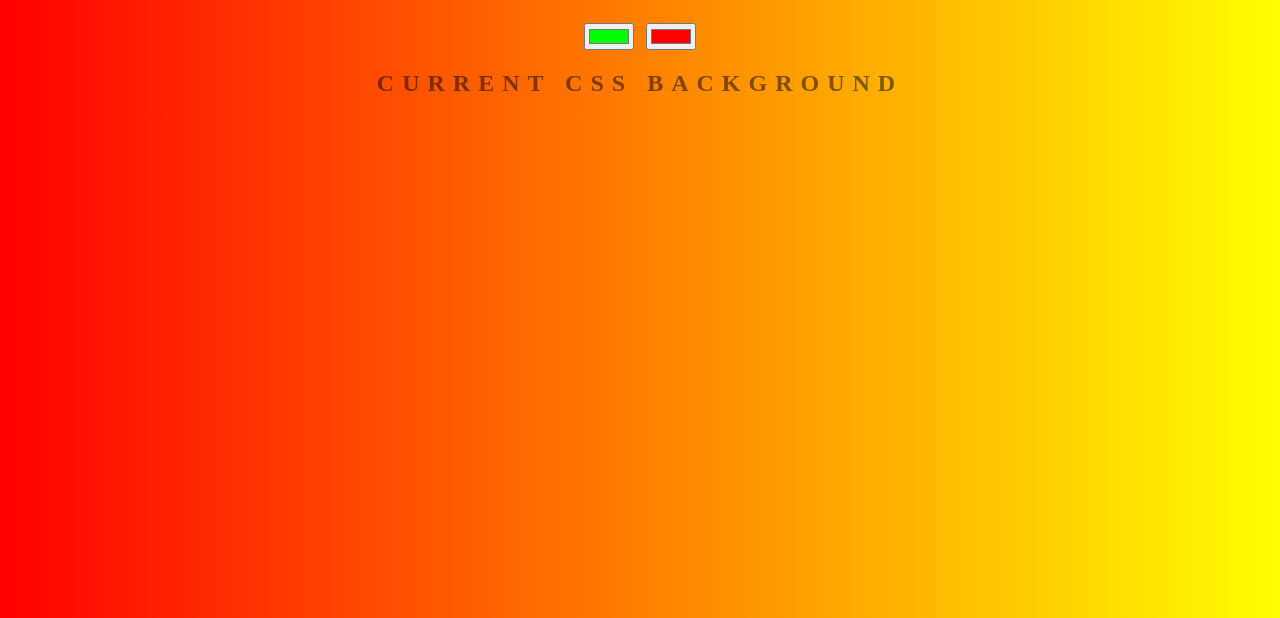
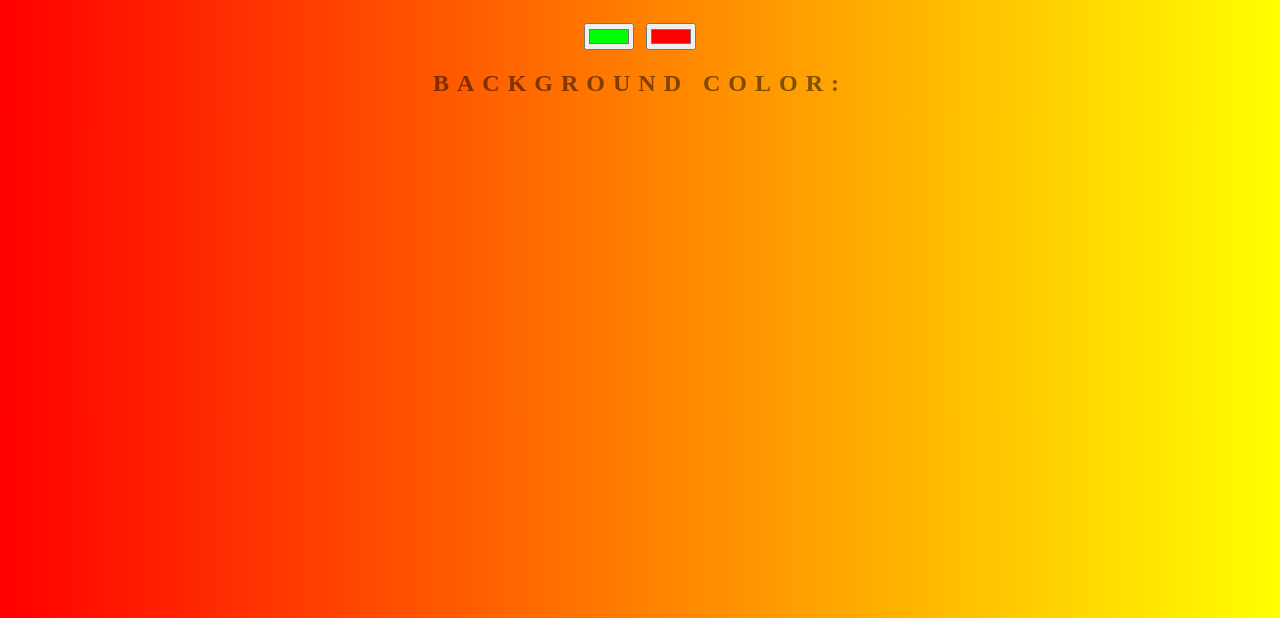
Before and after one commit to seouled81/background-generator, a plain HTML site: page index.html in a window 1280 px wide. Shown: the part 182-800 px from the top of the page. Drawn offline with Linux system fonts and the light colour scheme.

Commit message:
change h2 title

```diff
--- a/index.html
+++ b/index.html
@@ -8,7 +8,7 @@
 	<h1>Background Generator</h1>
 	<input type="color" class="color1" name="color1" value="#00ff00">
 	<input type="color" class="color2" name="color2" value="#ff0000">
-	<h2>Current CSS Background</h2>
+	<h2>Background Color:</h2>
 	<h3></h3>
 	<script type="text/javascript" src="script.js"></script>
 </body>
```
